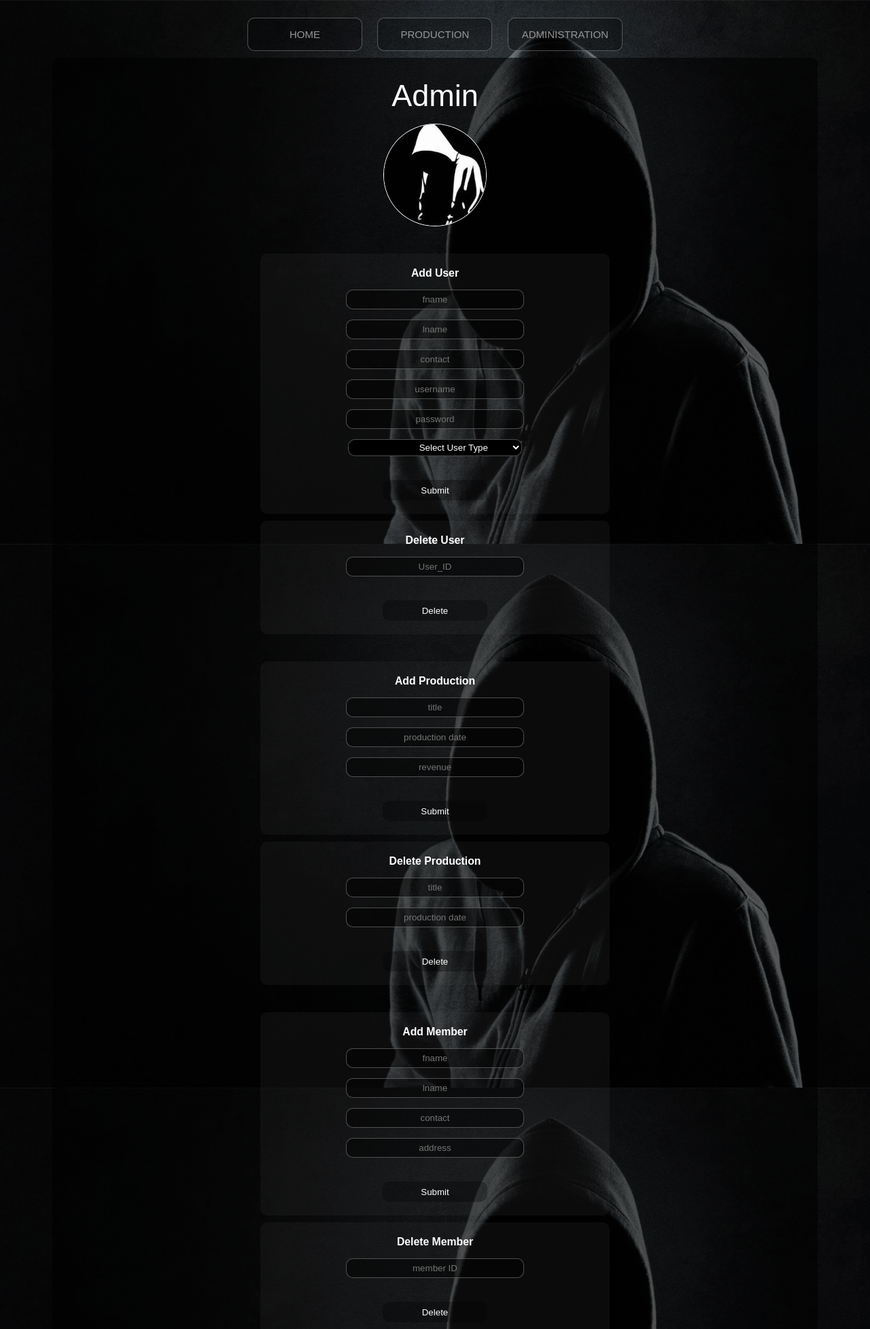
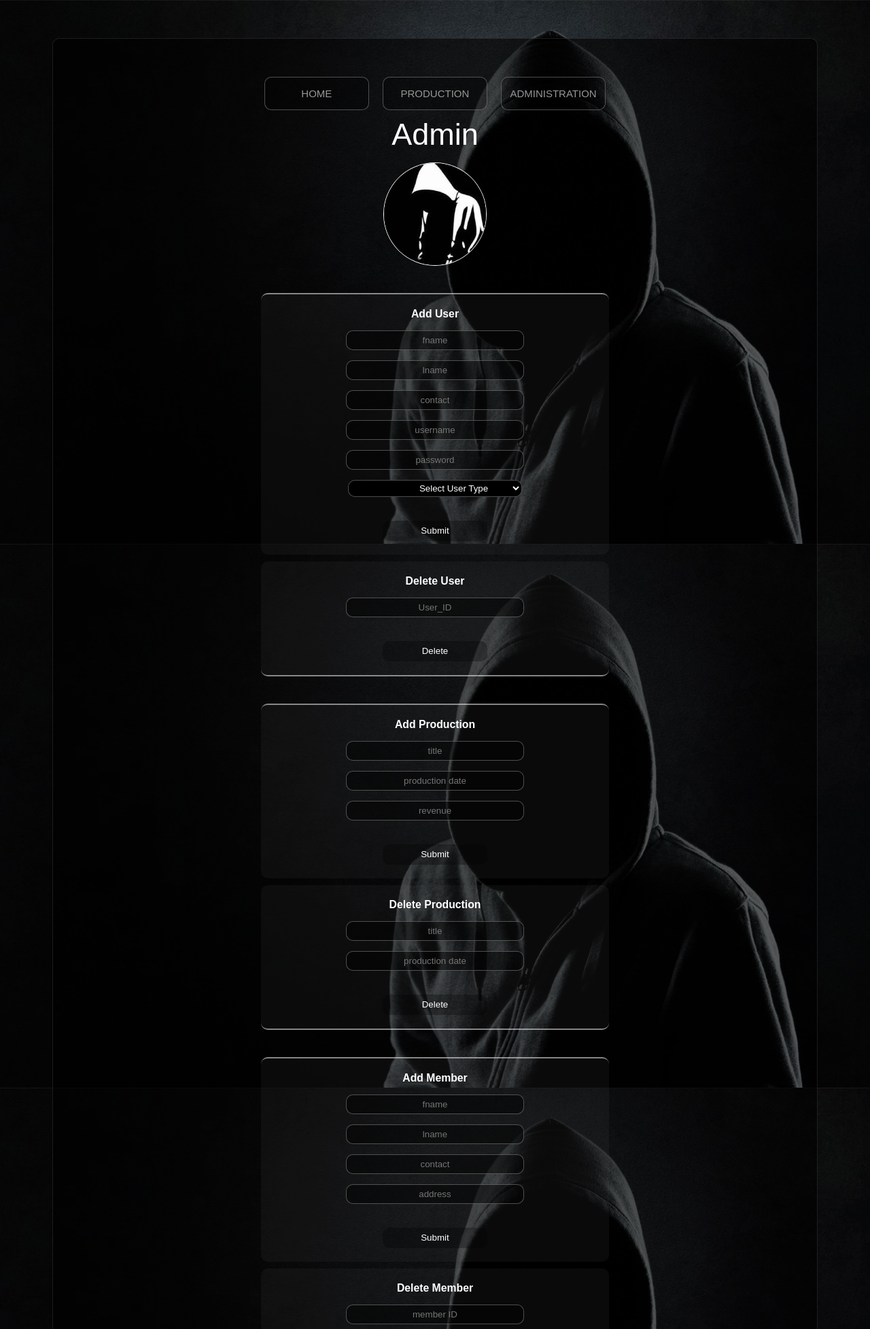
Before and after one commit to carljunepiao/pleasantville, a PHP site: page /html/admin.html in a window 1280 px wide; the page is wider, and only the part inside the window is pictured. Shown: the top 1955 px of that part at 68% size. Run offline with PHP 8.4, Linux system fonts and the light colour scheme.

Commit message:
Admin styles improved; Required attributes during the input in admin.html added;

```diff
--- a/css/admin-login.css
+++ b/css/admin-login.css
@@ -17,7 +17,7 @@ body {
 
 .container {
 	background: rgba(0,0,0,0.6);
-	border: 1px solid rgba(150,150,150,0.5);
+	border: 1px solid rgba(255,255,255,0.1);
 	border-radius: 10px;
 }
 
@@ -88,7 +88,7 @@ input {
 	display: block;
 	padding: 15px 0;
 	text-decoration: none;
-	border: 1px solid rgba(150,150,150,0.5);
+	border: 1px solid rgba(255,255,255,0.1);
 	border-radius: 10px;
 
 	transition-property: background-color;
--- a/css/admin.css
+++ b/css/admin.css
@@ -11,9 +11,11 @@ body {
 }
 
 .container {
+	margin-top: 5%;
 	background: rgba(0,0,0,0.6);
 	padding: 30px 50px;
 	border-radius: 10px;
+	border: 1px solid rgba(255,255,255,0.1);
 }
 
 .logo {
@@ -29,6 +31,8 @@ h1 {
 	font-size: 45px;
 	color: white;
 	border: none;
+	width: 50%;
+	margin: auto 25%;
 }
 
 footer {
@@ -116,8 +120,13 @@ nav {
 		background: rgba(0,0,0,1);
 	}
 
-.br {
+.br1 {
 	margin-top: 40px;
+	border-top: 2px solid rgba(255,255,255,0.5);
+}
+
+.br2 {
+	border-bottom: 2px solid rgba(255,255,255,0.5);
 }
 
 ::-webkit-input-placeholder {
--- a/html/admin.html
+++ b/html/admin.html
@@ -8,6 +8,7 @@
 </head>
 <body>
 
+	<div class="container">
 		<nav class="main-navigation">
 			<ul>
 				<li><a href="index.html">Home</a></li>
@@ -15,25 +16,23 @@
 				<li><a href="admin-login.html">Administration</a></li>
 			</ul>
 		</nav>
-
-	<div class="container">
 		<header>
 			<h1>Admin</h1>
 			<img class="logo" src="../images/adminicon.jpg" alt="PleasantvilleLogo">
 		</header>
 
 		<!-- /////////////////// USER /////////////////////// -->
-		<form action="../php/adduser.php" method="post" accept-charset="utf-8"/>
-			<div class="admin br">
+		<form action="../php/admin-php-files/ADD/adduser.php" method="post" accept-charset="utf-8"/>
+			<div class="admin br1">
 				<h5>Add User</h5>
 				<div class="box">
 					<div class="properties">
-						<input type="text" placeholder="fname"></input>
-						<input type="text" placeholder="lname"></input>
+						<input required type="text" placeholder="fname"></input>
+						<input required type="text" placeholder="lname"></input>
 						<input type="number" placeholder="contact"></input>
-						<input type="text" placeholder="username"></input>
-						<input type="password" placeholder="password"></input>
-						<select placeholder="select">
+						<input required type="text" placeholder="username"></input>
+						<input required type="password" placeholder="password"></input>
+						<select required placeholder="select">
 							<option value="" disabled selected="">Select User Type</option>
 						  	<option value="patron">Patron</option>
 						  	<option value="sponsor">Sponsor</option>
@@ -44,11 +43,11 @@
 			</div>
 		</form>
 
-		<div class="admin">
+		<div class="admin br2">
 			<h5>Delete User</h5>
 			<div class="box">
 				<div class="properties">
-					<input type="number" placeholder="User_ID"></input>
+					<input required type="number" placeholder="User_ID"></input>
 				</div>
 				<input class="enter" type="submit" value="Delete"></input>
 			</div>
@@ -57,13 +56,13 @@
 
 
 		<!-- /////////////////// PRODUCTION ////////////////////// -->
-		<form action="../php/addproduction.php" method="post" accept-charset="utf-8"/>
-			<div class="admin br">
+		<form action="../php/admin-php-files/ADD/addproduction.php" method="post" accept-charset="utf-8"/>
+			<div class="admin br1">
 				<h5>Add Production</h5>
 				<div class="box">
 					<div class="properties">
-						<input type="text" placeholder="title"></input>
-						<input required="" type="text" class="form-control" placeholder="production date" onfocus="(this.type='date')"/>
+						<input required type="text" placeholder="title"></input>
+						<input required type="text" class="form-control" placeholder="production date" onfocus="(this.type='date')"/>
 						<input type="number" placeholder="revenue"></input>
 					</div>
 					<input class="enter" type="submit" value="Submit"></input>
@@ -71,12 +70,12 @@
 			</div>
 		</form>
 
-		<div class="admin">
+		<div class="admin br2">
 			<h5>Delete Production</h5>
 			<div class="box">
 				<div class="properties">
-					<input type="text" placeholder="title"></input>
-					<input required="" type="text" class="form-control" placeholder="production date" onfocus="(this.type='date')"/>
+					<input required type="text" placeholder="title"></input>
+					<input required type="text" class="form-control" placeholder="production date" onfocus="(this.type='date')"/>
 				</div>
 				<input class="enter" type="submit" value="Delete"></input>
 			</div>
@@ -85,13 +84,13 @@
 
 
 		<!-- /////////////////// MEMBER /////////////////// -->
-		<form action="../php/addmember.php" method="post" accept-charset="utf-8"/>
-			<div class="admin br">
+		<form action="../php/admin-php-files/ADD/addmember.php" method="post" accept-charset="utf-8"/>
+			<div class="admin br1">
 				<h5>Add Member</h5>
 				<div class="box">
 					<div class="properties">
-						<input class="textbox" type="text" placeholder="fname"></input>
-						<input class="textbox" type="text" placeholder="lname"></input>
+						<input required class="textbox" type="text" placeholder="fname"></input>
+						<input required class="textbox" type="text" placeholder="lname"></input>
 						<input class="number" type="text" placeholder="contact"></input>
 						<input class="textbox" type="text" placeholder="address"></input>
 					</div>
@@ -100,11 +99,11 @@
 			</div>
 		</form>
 
-		<div class="admin">
+		<div class="admin br2">
 			<h5>Delete Member</h5>
 			<div class="box">
 				<div class="properties">
-					<input class="textbox" type="text" placeholder="member ID"></input>
+					<input required class="number" type="text" placeholder="member ID"></input>
 				</div>
 				<input class="enter" type="submit" value="Delete"></input>
 			</div>
@@ -113,13 +112,13 @@
 
 
 		<!-- /////////////////// PLAY ///////////////////// -->
-		<form action="../php/addplay.php" method="post" accept-charset="utf-8"/>
-			<div class="admin br">
+		<form action="../php/admin-php-files/ADD/addplay.php" method="post" accept-charset="utf-8"/>
+			<div class="admin br1">
 				<h5>Add Play</h5>
 				<div class="box">
 					<div class="properties">
-						<input type="text" placeholder="playwright"></input>
-						<input type="text" placeholder="title"></input>
+						<input required type="text" placeholder="playwright"></input>
+						<input required type="text" placeholder="title"></input>
 						<input required="" type="text" class="form-control" placeholder="play time" onfocus="(this.type='time')"/>
 						<input required="" type="text" class="form-control"
 						placeholder="choose poster" onfocus="(this.type='file')"/>
@@ -129,12 +128,12 @@
 			</div>
 		</form>
 
-		<div class="admin">
+		<div class="admin br2">
 			<h5>Delete Play</h5>
 			<div class="box">
 				<div class="properties">
-					<input type="text" placeholder="play wright"></input>
-					<input type="text" placeholder="play title"></input>
+					<input required type="text" placeholder="play wright"></input>
+					<input required type="text" placeholder="play title"></input>
 				</div>
 				<input class="enter" type="submit" value="Delete"></input>
 			</div>
@@ -143,13 +142,14 @@
 
 
 		<!-- /////////////////// SPONSORSHIP /////////////////// -->
-		<form action="../php/addsponsorship.php" method="post" accept-charset="utf-8"/>
-			<div class="admin br">
+		<form action="../php/admin-php-files/ADD/addsponsorship.php" method="post" accept-charset="utf-8"/>
+			<div class="admin br1">
 				<h5>Add Sponsorship</h5>
 				<div class="box">
 					<div class="properties">
-						<input type="text" placeholder="title"></input>
-						<input required="" type="text" class="form-control" placeholder="production date" onfocus="(this.type='date')"/>
+						<input required type="number" placeholder="user ID"></input>
+						<input required type="text" placeholder="title"></input>
+						<input required required="" type="text" class="form-control" placeholder="production date" onfocus="(this.type='date')"/>
 						<input required="" type="text" class="form-control" placeholder="donation date" onfocus="(this.type='date')"/>
 						<input type="number" placeholder="amount"></input>
 					</div>
@@ -158,13 +158,13 @@
 			</div>
 		</form>
 
-		<div class="admin">
+		<div class="admin br2">
 			<h5>Delete Sponsorship</h5>
 			<div class="box">
 				<div class="properties">
-					<input type="text" placeholder="title"></input>
-					<input type="text" placeholder="user ID"></input>
-					<input required="" type="text" class="form-control" placeholder="production date" onfocus="(this.type='date')"/>
+					<input required type="text" placeholder="title"></input>
+					<input required type="text" placeholder="user ID"></input>
+					<input required required="" type="text" class="form-control" placeholder="production date" onfocus="(this.type='date')"/>
 				</div>
 				<input class="enter" type="submit" value="Delete"></input>
 			</div>
```
Lines whose indentation alone changed are shown as unchanged.
